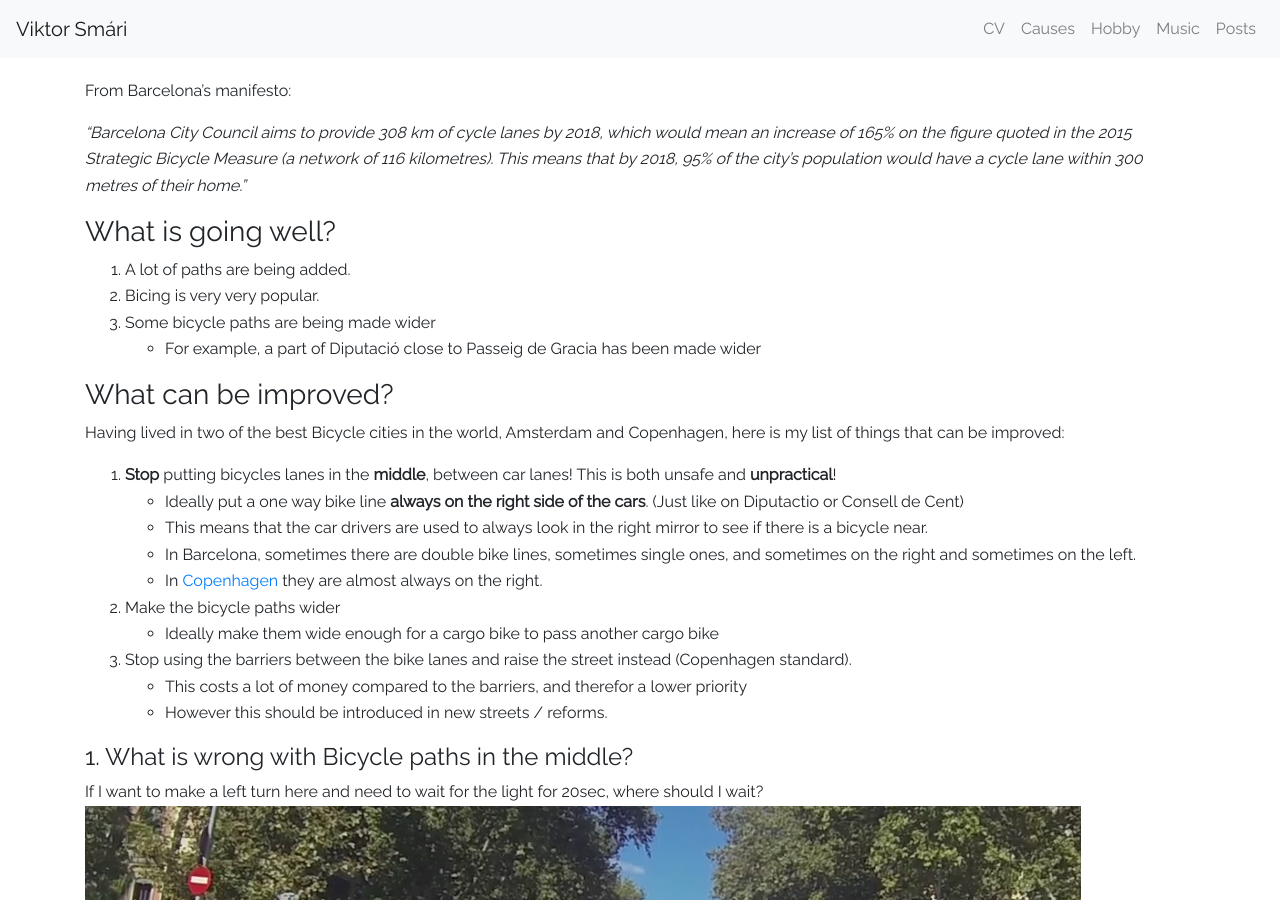
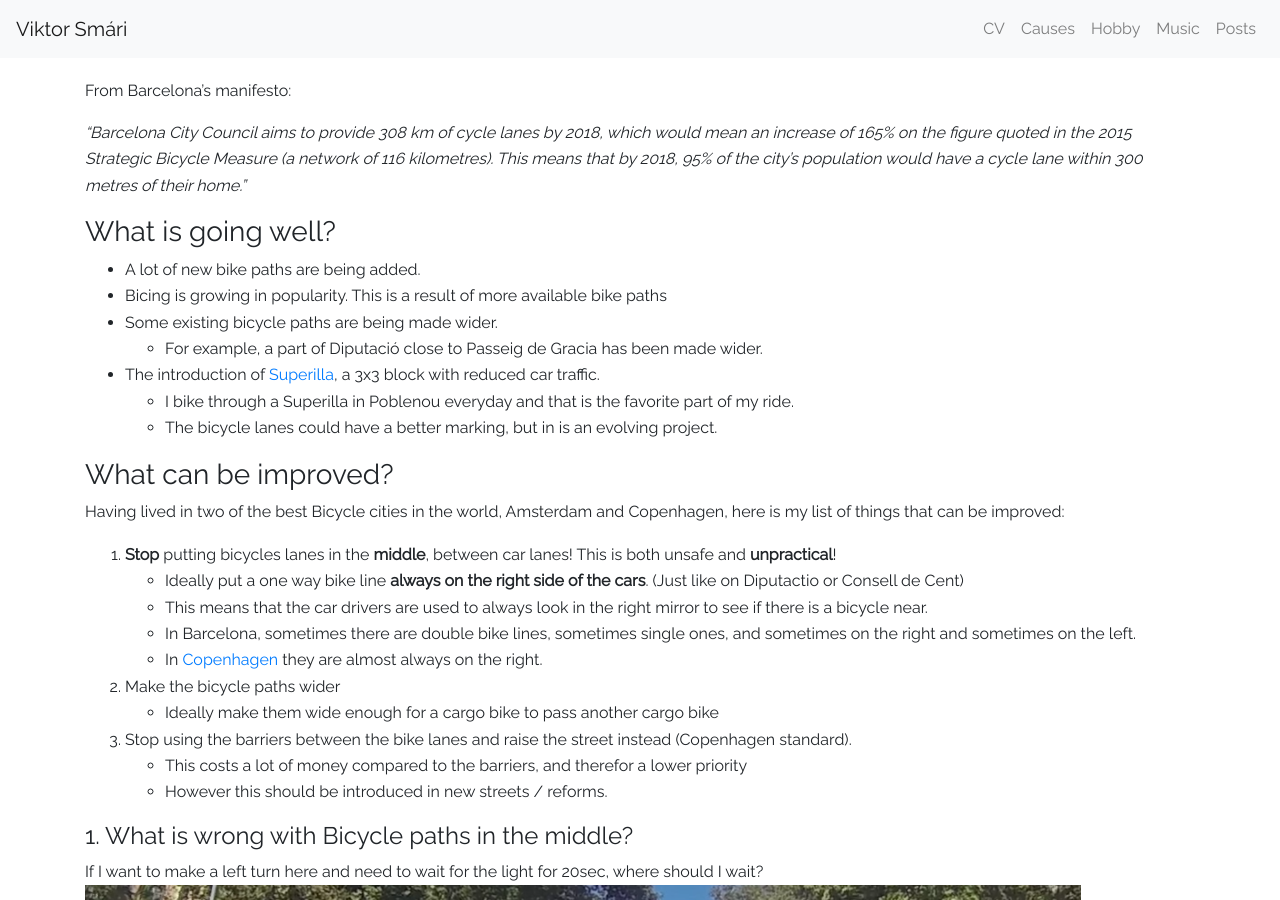
Before and after one commit to viktorsmari/viktorsmari.github.io, a Jekyll site: the page built from _posts/2018-10-04-bicycling-in-barcelona.md, in a window 1280 px wide and 900 px high, scrolled down 616 px. Built offline with Jekyll 4.4.1, drawn with Linux system fonts in a browser that asks for light colours.

Commit message:
Add superilla info

```diff
--- a/_posts/2018-10-04-bicycling-in-barcelona.md
+++ b/_posts/2018-10-04-bicycling-in-barcelona.md
@@ -18,10 +18,13 @@ From Barcelona's manifesto:
 *"Barcelona City Council aims to provide 308 km of cycle lanes by 2018, which would mean an increase of 165% on the figure quoted in the 2015 Strategic Bicycle Measure (a network of 116 kilometres). This means that by 2018, 95% of the city's population would have a cycle lane within 300 metres of their home."*
 
 ### What is going well?
-1. A lot of paths are being added.
-2. Bicing is very very popular.
-3. Some bicycle paths are being made wider
-   * For example, a part of Diputació close to Passeig de Gracia has been made wider
+* A lot of new bike paths are being added.
+* Bicing is growing in popularity. This is a result of more available bike paths
+* Some existing bicycle paths are being made wider.
+   * For example, a part of Diputació close to Passeig de Gracia has been made wider.
+* The introduction of [Superilla](https://www.youtube.com/watch?v=ZORzsubQA_M), a 3x3 block with reduced car traffic.
+   * I bike through a Superilla in Poblenou everyday and that is the favorite part of my ride.
+   * The bicycle lanes could have a better marking, but in is an evolving project.
 
 ### What can be improved?
 
```
